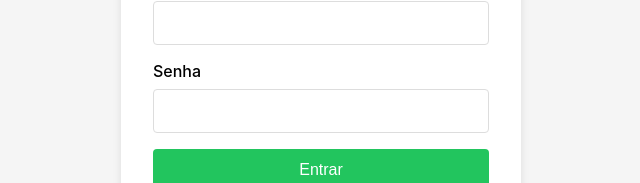
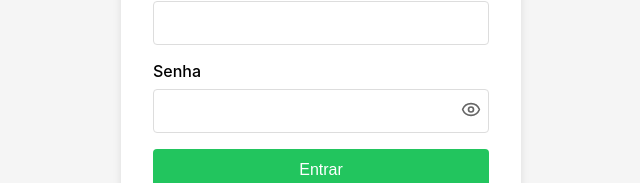
Before and after one commit to historiasbiblicasapp/vendas25042026, a React (Vite) app: page /login in a window 1280 px wide. Shown: the part 386-569 px from the top of the page, without its empty margins (319-959 px from the left). Built offline with nearby package versions, Linux system fonts and the light colour scheme.

Commit message:
Add show/hide password on login

```diff
--- a/src/pages/Login.tsx
+++ b/src/pages/Login.tsx
@@ -1,12 +1,14 @@
 import { useState } from 'react';
 import { useAuth } from '../contexts/AuthContext';
 import { useNavigate } from 'react-router-dom';
+import { Eye, EyeOff } from 'lucide-react';
 
 export default function Login() {
   const { signIn } = useAuth();
   const navigate = useNavigate();
   const [email, setEmail] = useState('');
   const [password, setPassword] = useState('');
+  const [showPassword, setShowPassword] = useState(false);
   const [error, setError] = useState('');
   const [loading, setLoading] = useState(false);
 
@@ -65,19 +67,38 @@
           </div>
           <div style={{ marginBottom: '1rem' }}>
             <label style={{ display: 'block', marginBottom: '0.5rem', fontWeight: 500 }}>Senha</label>
+            <div style={{ position: 'relative' }}>
               <input
-              type="password"
+                type={showPassword ? 'text' : 'password'}
                 value={password}
                 onChange={(e) => setPassword(e.target.value)}
                 required
                 style={{
                   width: '100%',
                   padding: '0.75rem',
+                  paddingRight: '2.5rem',
                   border: '1px solid #ddd',
                   borderRadius: '4px',
                   fontSize: '1rem'
                 }}
               />
+              <button
+                type="button"
+                onClick={() => setShowPassword(!showPassword)}
+                style={{
+                  position: 'absolute',
+                  right: '0.5rem',
+                  top: '50%',
+                  transform: 'translateY(-50%)',
+                  background: 'none',
+                  border: 'none',
+                  cursor: 'pointer',
+                  color: '#666'
+                }}
+              >
+                {showPassword ? <EyeOff size={20} /> : <Eye size={20} />}
+              </button>
+            </div>
           </div>
           {error && <p style={{ color: 'red', marginBottom: '1rem' }}>{error}</p>}
           <button
```
Lines whose indentation alone changed are shown as unchanged.
